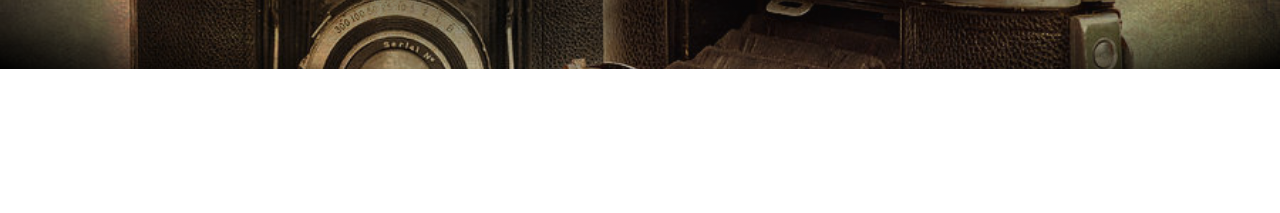
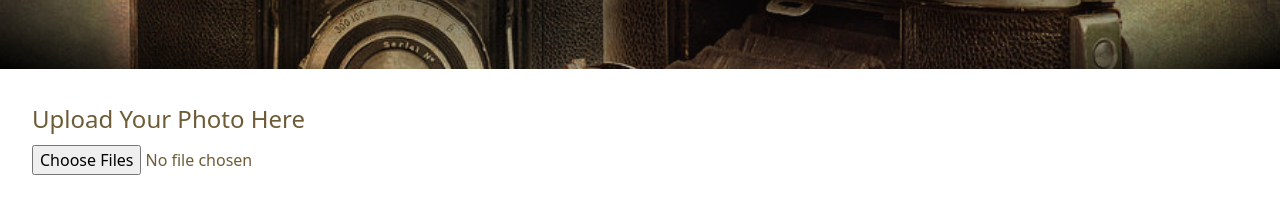
Before and after one commit to katymclaughlin/JsFileUpload, a plain HTML site: page index.html in a window 1280 px wide. Shown: the part 331-544 px from the top of the page. Drawn offline with nearby package versions, Linux system fonts and the light colour scheme.

Commit message:
"Created form to upload image"

```diff
--- a/index.html
+++ b/index.html
@@ -19,7 +19,15 @@
     </div>
 </div>
 
-
+<!--FORM TO UPLOAD IMAGES-->
+<form class = "form">
+  <fieldset>
+      <legend>Upload Your Photo Here</legend>
+      <p>
+        <input type = "file" id="fileInput" multiple/>
+    </p>
+  </fieldset>
+  </form>
 
 <!--BOOTSTRAP-->
 <script src="https://cdn.jsdelivr.net/npm/@popperjs/core@2.11.8/dist/umd/popper.min.js"
--- a/jsfileupload.css
+++ b/jsfileupload.css
@@ -19,3 +19,8 @@
     margin: 0 0.5em 2.0em 3em;
     padding: 1.0em;
 }
+
+.form{
+padding: 2.0em;
+color: rgba(86, 67, 24, 0.867)
+}
--- a/jsfileupload.js
+++ b/jsfileupload.js
@@ -0,0 +1,9 @@
+const inputElement = document.getElementById('fileInput');
+
+inputElement.addEventListener('change', (event) => {
+    const file = event.target.files[0];
+
+    console.log('File name:', file.name);
+    console.log('File size (in bytes):', file.size);
+    console.log('File type:', file.type);
+});
```
